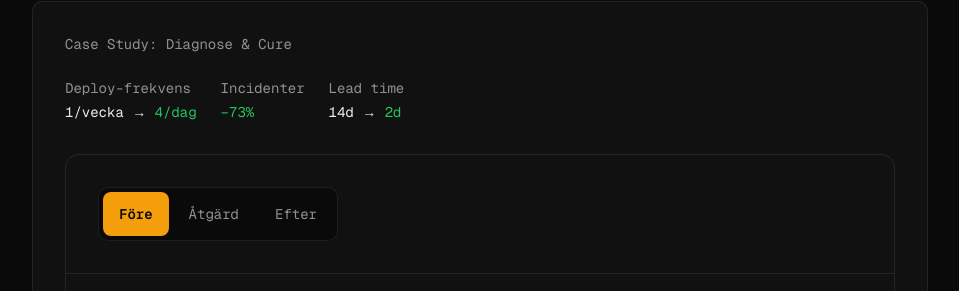
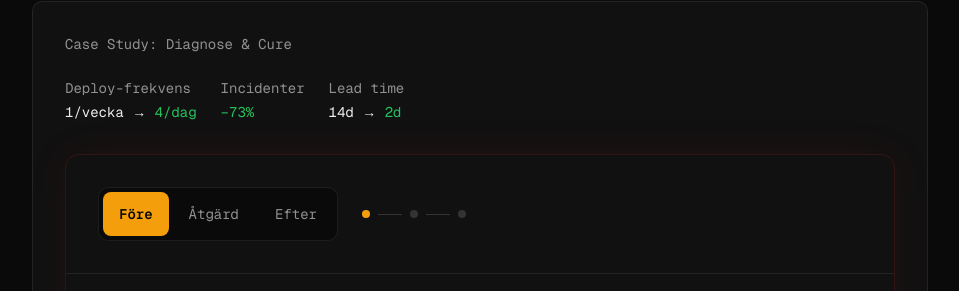
Before and after one commit to rthunborg/enhancior.se, a Next.js app: page /cto-crisis in a window 1280 px wide. Shown: the part 1219-1510 px from the top of the page, without its empty margins (160-1119 px from the left). Built offline with nearby package versions, Linux system fonts and the light colour scheme.

Commit message:
feat: upgrade architecture viewer with state glow and step indicators

```diff
--- a/src/components/architecture/architecture-viewer.tsx
+++ b/src/components/architecture/architecture-viewer.tsx
@@ -24,6 +24,18 @@ const DEFAULT_LABELS: Record<ViewerState, string> = {
   after: "Efter",
 };
 
+const STATE_GLOW: Record<ViewerState, string> = {
+  before: "shadow-[0_0_40px_rgba(220,38,38,0.08)]",
+  intervention: "shadow-[0_0_40px_rgba(245,158,11,0.08)]",
+  after: "shadow-[0_0_40px_rgba(34,197,94,0.08)]",
+};
+
+const STATE_BORDER: Record<ViewerState, string> = {
+  before: "border-red-900/30",
+  intervention: "border-amber-900/30",
+  after: "border-green-900/30",
+};
+
 export function ArchitectureViewer({
   beforeContent,
   interventionContent,
@@ -48,13 +60,16 @@ export function ArchitectureViewer({
   const duration = shouldReduceMotion ? 0 : 0.3;
 
   return (
-    <div className="bg-[#111111] border border-[rgba(255,255,255,0.08)] rounded-xl overflow-hidden">
+    <div
+      className={`bg-[#111111] border rounded-xl overflow-hidden transition-all duration-500 ease-out motion-reduce:transition-none ${STATE_GLOW[active]} ${STATE_BORDER[active]}`}
+    >
       {/* Toggle bar header */}
       <div className="p-4 sm:p-6 lg:p-8 border-b border-[rgba(255,255,255,0.08)]">
+        <div className="flex items-center gap-4 sm:gap-6">
           <div
             role="tablist"
             aria-label="Arkitektur-visualisering: före, åtgärd och efter"
-          className="bg-[#0A0A0A] border border-[rgba(255,255,255,0.08)] rounded-lg p-1 inline-flex gap-1 w-full sm:w-auto"
+            className="bg-[#0A0A0A] border border-[rgba(255,255,255,0.08)] rounded-lg p-1 inline-flex gap-1 flex-1 sm:flex-initial"
           >
             {STATES.map((state) => {
               const isActive = active === state;
@@ -80,6 +95,36 @@ export function ArchitectureViewer({
               );
             })}
           </div>
+
+          {/* Step progress indicator */}
+          <div
+            className="hidden sm:flex items-center gap-2"
+            aria-hidden="true"
+          >
+            {STATES.map((state, i) => (
+              <div key={state} className="flex items-center gap-2">
+                <div
+                  className={`w-2 h-2 rounded-full transition-colors duration-300 ${
+                    active === state
+                      ? "bg-[#F59E0B]"
+                      : STATES.indexOf(active) > i
+                        ? "bg-[#F59E0B]/40"
+                        : "bg-[#333333]"
+                  }`}
+                />
+                {i < STATES.length - 1 && (
+                  <div
+                    className={`w-6 h-px transition-colors duration-300 ${
+                      STATES.indexOf(active) > i
+                        ? "bg-[#F59E0B]/30"
+                        : "bg-[#333333]"
+                    }`}
+                  />
+                )}
+              </div>
+            ))}
+          </div>
+        </div>
       </div>
 
       {/* Content area */}
@@ -92,9 +137,9 @@ export function ArchitectureViewer({
         <AnimatePresence mode="wait">
           <motion.div
             key={active}
-            initial={{ opacity: 0 }}
-            animate={{ opacity: 1 }}
-            exit={{ opacity: 0 }}
+            initial={{ opacity: 0, y: shouldReduceMotion ? 0 : 8 }}
+            animate={{ opacity: 1, y: 0 }}
+            exit={{ opacity: 0, y: shouldReduceMotion ? 0 : -8 }}
             transition={{ duration, ease: "easeInOut" }}
             className="w-full"
           >
```
Lines whose indentation alone changed are shown as unchanged.
